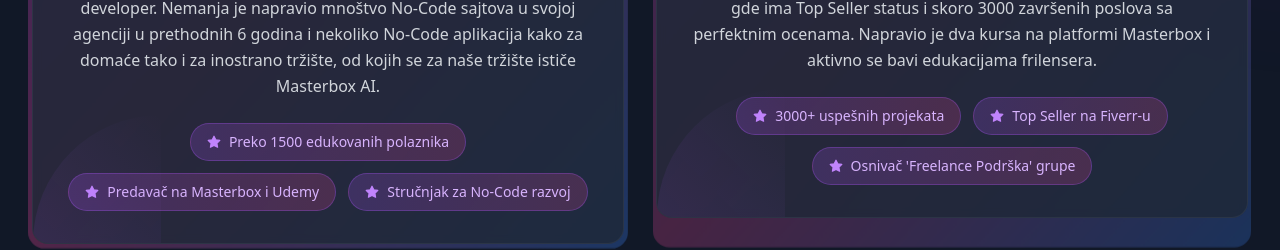
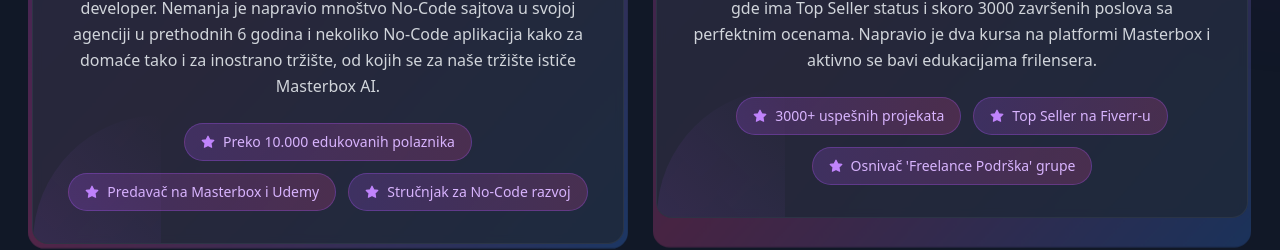
Before and after one commit to lakarijeprvovencani/nocodebalkan-landing, a React (Vite) app: page / in a window 1280 px wide. Shown: the part 10080-10330 px from the top of the page. Built offline with nearby package versions, Linux system fonts and the light colour scheme.

Commit message:
Update Nemanja Lakic student count from 1500 to 10,000

```diff
--- a/src/components/InstructorsSection.tsx
+++ b/src/components/InstructorsSection.tsx
@@ -20,7 +20,7 @@ const instructors: Instructor[] = [
     title: "No-Code Developer & Edukator",
     description: "Osnivač digitalne marketing agencije YourSalesWorld i No-Code developer. Nemanja je napravio mnoštvo No-Code sajtova u svojoj agenciji u prethodnih 6 godina i nekoliko No-Code aplikacija kako za domaće tako i za inostrano tržište, od kojih se za naše tržište ističe Masterbox AI.",
     achievements: [
-      "Preko 1500 edukovanih polaznika",
+      "Preko 10.000 edukovanih polaznika",
       "Predavač na Masterbox i Udemy",
       "Stručnjak za No-Code razvoj"
     ],
```
